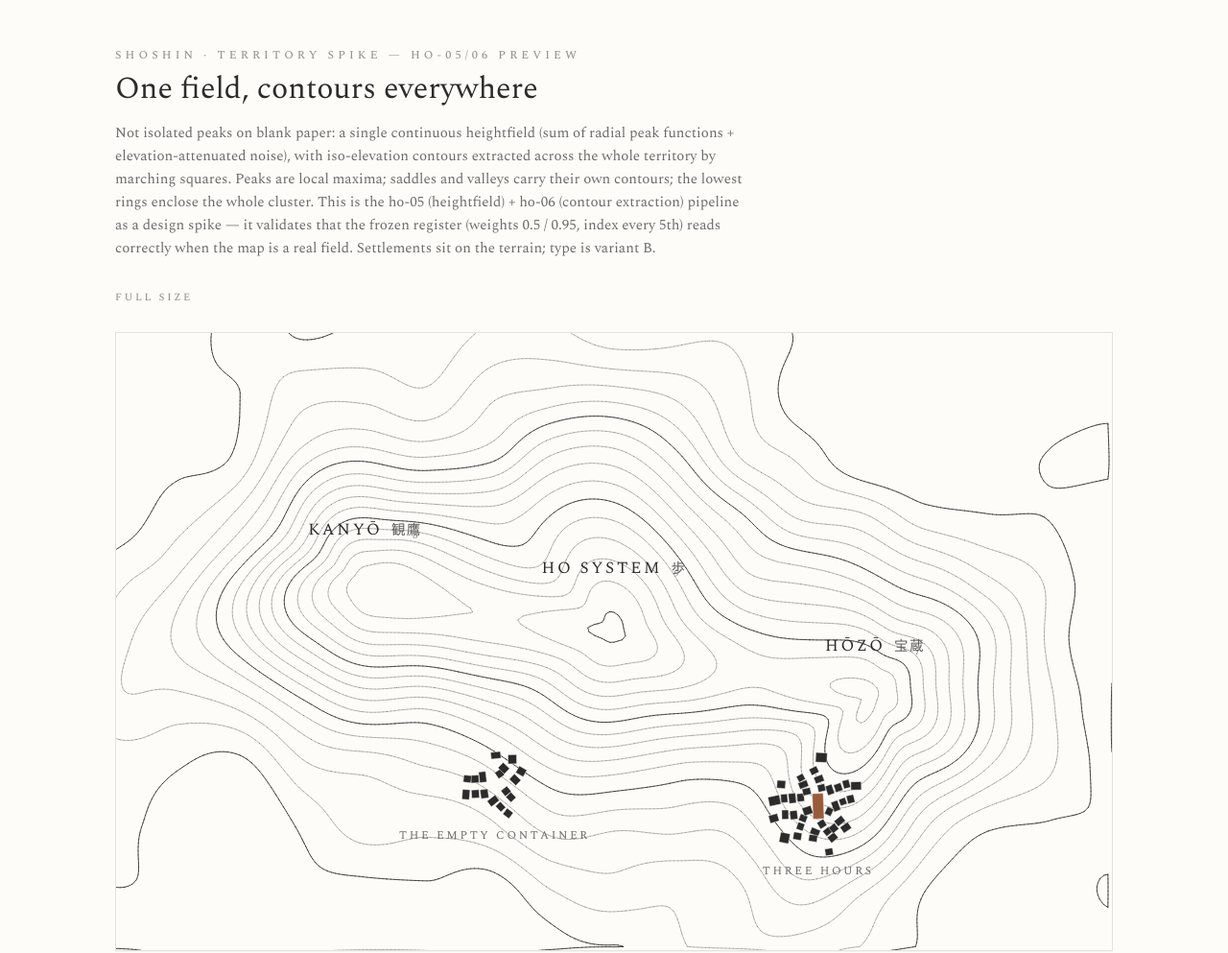
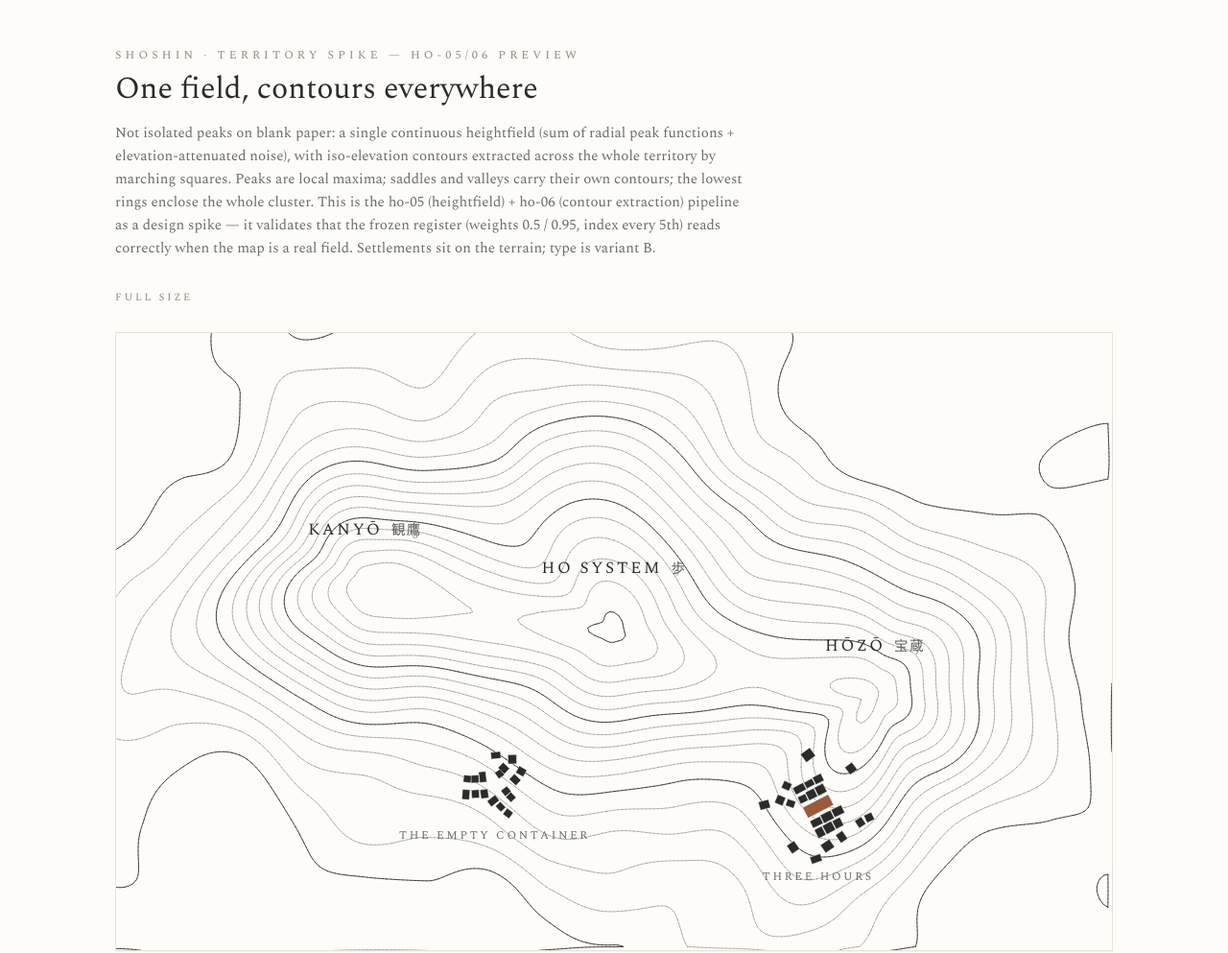
Before and after one commit to sageframe-no-kaji/shoshin-no-sono, a website: page design/claude-design/territory-spike.html in a window 1280 px wide. Shown: the top 993 px of the page at 96% size. Drawn offline with nearby package versions, Linux system fonts and the light colour scheme.

Commit message:
ho-05 spike: cathedral close — forecourt + apse plazas, parallel flanking rows, organic fabric beyond; reconciles radial growth with the parallel close

```diff
--- a/design/claude-design/territory-spike.html
+++ b/design/claude-design/territory-spike.html
@@ -145,7 +145,32 @@
     if(level===0){ loose(2+(seed%2),unit,pl,seed); Rext=unit*1.8; }
     else if(level===1){ var th=rnd()*6.28; line(walk(unit,-unit*1.4,th,unit*4,mt,0.5,(rnd()*1e6)|0),P0,pl,rnd); ravel(pl,unit*2.4,Math.round(ST.ravel*0.2),unit,rnd); Rext=unit*3; }
     else if(level===2){ var Rmax=unit*3.4,base=rnd()*6.28,nc=Math.min(3,Math.max(2,ST.corridors-2)); for(var k=0;k<nc;k++){var t2=base+k*(6.283/nc)+(rnd()-0.5)*0.5; line(walk(unit,unit*0.7,t2,Rmax,mt,0.5,(rnd()*1e6)|0),P0,pl,rnd);} ravel(pl,Rmax,Math.round(ST.ravel*0.35),unit,rnd); Rext=Rmax*1.3; }
-    else { var Rx=unit*4.5,b2=rnd()*6.28,P={unit:unit,streetHalf:unit*0.44,gap:gap,inset:inset}; pl.push({x:0,y:0,w:unit*1.3,h:unit*3,a:(rnd()-0.5)*7,terra:true}); for(var k2=0;k2<ST.corridors;k2++){var t3=b2+k2*(6.283/ST.corridors)+(rnd()-0.5)*0.35; line(walk(unit,unit*1.4,t3,Rx-unit*1.4,mt,0.5,(rnd()*1e6)|0),P,pl,rnd);} var ra=rnd()*6.28; line(ringPoly(ra,ra+4.3,Rx*0.5,0.05,(rnd()*1e6)|0),P,pl,rnd); ravel(pl,Rx,ST.ravel,unit,rnd); Rx*=1.3; Rext=Rx; }
+    else {
+      // CITY = cathedral close. Built in a local frame with the nave along X; rotated to A at the end.
+      // The landmark dominates; a large forecourt plaza sits at one short end, a small plaza behind
+      // (apse); the close flanks the long sides in PARALLEL rows; organic fabric only beyond it.
+      var A=rnd()*Math.PI*2, cw=unit*3.4, ch=unit*1.4, halfLen=cw/2, halfWid=ch/2;
+      var P={unit:unit,streetHalf:unit*0.44,gap:gap,inset:inset}, Rx=unit*5.2;
+      pl.push({x:0,y:0,w:cw,h:ch,a:0,terra:true});                       // cathedral, nave along X
+      var streetOff=halfWid+unit*0.9;
+      for(var side=-1;side<=1;side+=2){                                  // two parallel rows each long side
+        for(var row=0;row<2;row++){ var yy=side*(streetOff+row*unit*1.25), x=-halfLen;
+          while(x<halfLen){ var fw=unit*(0.9+rnd()*0.5), dep=unit*(0.8+rnd()*0.4),
+            c={x:x+fw/2, y:yy, w:fw, h:dep, a:(rnd()-0.5)*4};            // ~parallel to the nave
+            if(fits(c,pl,inset)) pl.push(c); x+=fw+gap*0.5; } } }
+      var nc=3, base=rnd()*6.28;                                        // organic outskirts beyond the close
+      for(var k2=0;k2<nc;k2++){ var t3=base+k2*(6.283/nc)+(rnd()-0.5)*0.4;
+        line(walk(unit, unit*2.6, t3, Rx-unit*2.6, mt, 0.5,(rnd()*1e6)|0), P, pl, rnd); }
+      ravel(pl, Rx, ST.ravel, unit, rnd);
+      var fx0=halfLen+unit*0.4, fx1=fx0+unit*2.6, ax1=-(halfLen+unit*0.3), ax0=ax1-unit*1.3;
+      pl=pl.filter(function(b){ if(b.terra) return true;
+        if(b.x>=fx0 && b.x<=fx1 && Math.abs(b.y)<=halfWid+unit*1.5) return false;   // forecourt plaza (large)
+        if(b.x<=ax1 && b.x>=ax0 && Math.abs(b.y)<=halfWid+unit*0.5) return false;   // apse plaza (small)
+        return true; });
+      var ca=Math.cos(A), sa=Math.sin(A), dg=A*R2D;                     // rotate the whole close to axis A
+      pl.forEach(function(b){ var nx=b.x*ca-b.y*sa, ny=b.x*sa+b.y*ca; b.x=nx; b.y=ny; b.a=(b.a||0)+dg; });
+      Rext=Rx*1.3;
+    }
     // true extent from placed blocks (for clean label offset)
     var maxR=0; pl.forEach(function(b){ corn(b).forEach(function(c){ maxR=Math.max(maxR,Math.hypot(c.x,c.y)); }); });
     var svg=''; pl.forEach(function(b){ svg+=rect(b); });
```
Also changed, not shown: design/claude-design/SURFACINGS.md (+4 -0 lines).
